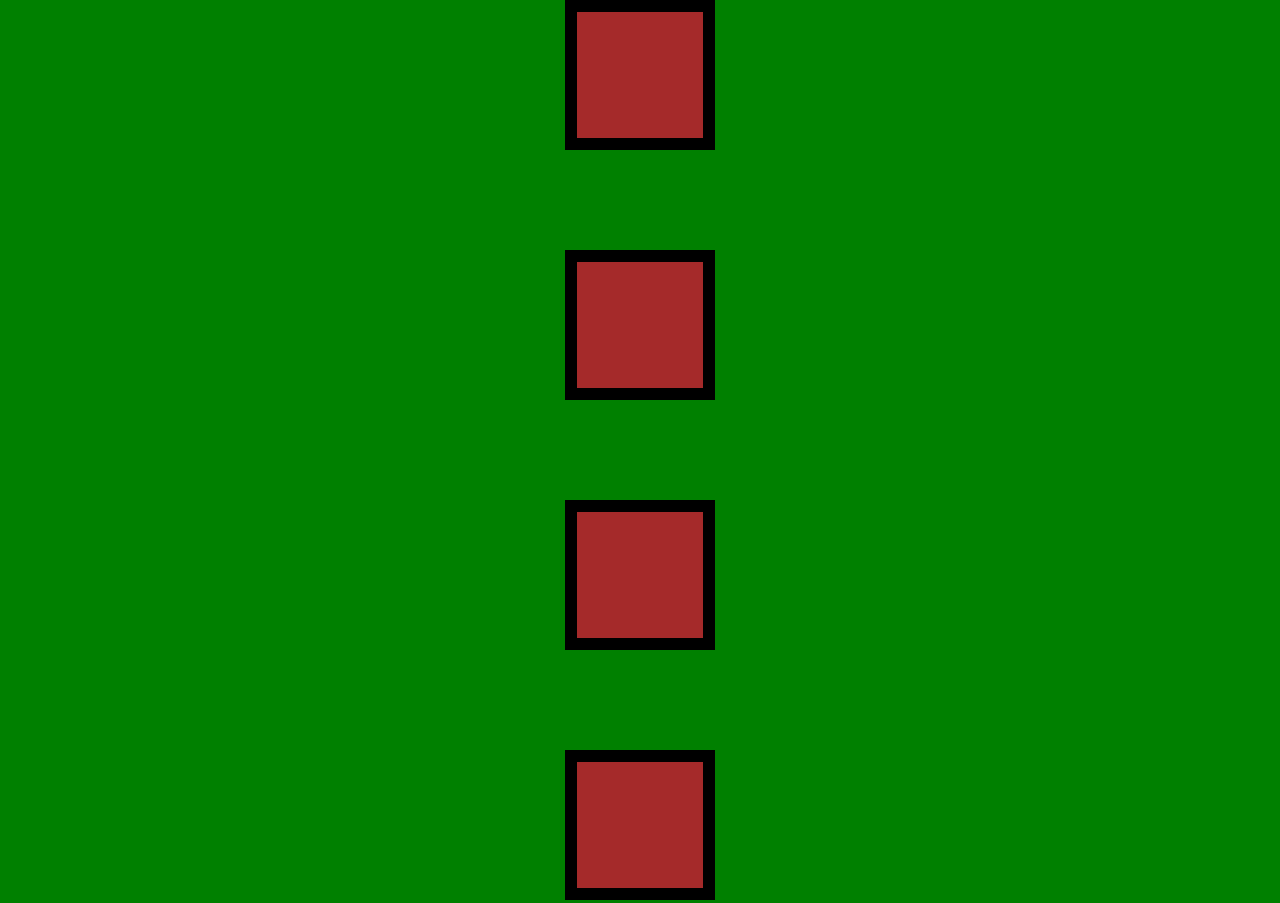
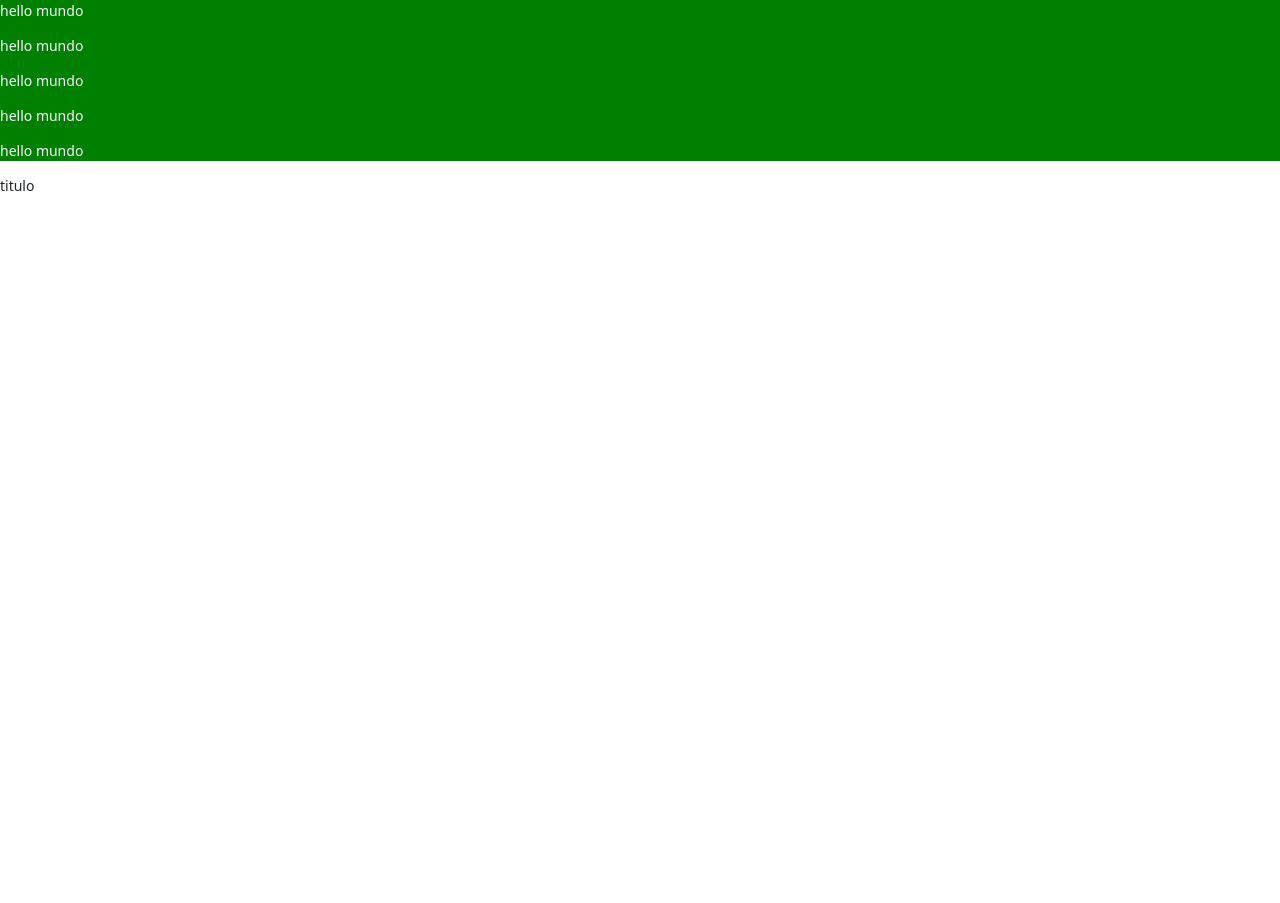
Before and after one commit to NicolasMoralesDev/Clases-Akina, a plain HTML site: page index.html in a window 1280 px wide. Shown: the top 903 px of the page. After the commit the page ends 800 px from the top, so only its background shows below. Drawn offline with nearby package versions, Linux system fonts and the light colour scheme.

Commit message:
medidas relativas y absolutas

```diff
--- a/index.html
+++ b/index.html
@@ -26,26 +26,15 @@
         no aportan ningun estilo a la pagina.
      -->
 
-        <nav class="navegacion  text-light contenedor">
-            <div>
-            </div>
-            <div>
+    <nav class="navegacion  text-light contenedor">
 
-            </div>
-            <div>
+           <p>hello mundo</p>
+           <p>hello mundo</p>
+           <p>hello mundo</p>
+           <p>hello mundo</p>
+           <p>hello mundo</p>
 
-            </div>
-            <div>
-
-            </div>
-            <div>
-
-            </div>
-            <div>
-
-            </div>
-
-        </nav>
+    </nav>
 
 
     <main>
@@ -53,7 +42,7 @@
     </main>
 
     <footer>
-<span>titulo</span>
+        <span>titulo</span>
 
     </footer>
 </body>
--- a/style.css
+++ b/style.css
@@ -10,36 +10,37 @@
 }
 
 .navegacion {
-    display: flex;
-    justify-content: center;
+
+    width: 100%;
     gap: 100px;
     background-color: green;
 
 }
-
+/*
 .contenedor>div {
     border: 12px, solid, black;
     width: 150px;
     height: 150px;
     background-color: brown;
 }
-
+ */
 
 /* Realiza consultas sobre, el tamaño, orientacion de la pantaña.  */
 
-@media  screen and (orientation: landscape) {
+/* @media  screen and (orientation: landscape) {
     .navegacion {
         align-items: center;
         flex-direction: column;
     }
 
-}
+}  */
 
-@media screen and (max-width: 767px) {
-    /* Tus estilos para celulares */
+/* @media screen and (max-width: 767px) {
+    /* Tus estilos para celulares
 
     .navegacion {
         align-items: center;
         flex-direction: column;
     }
 }
+*/
```
